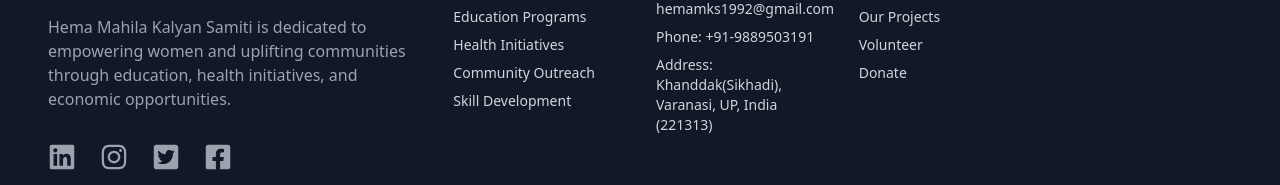
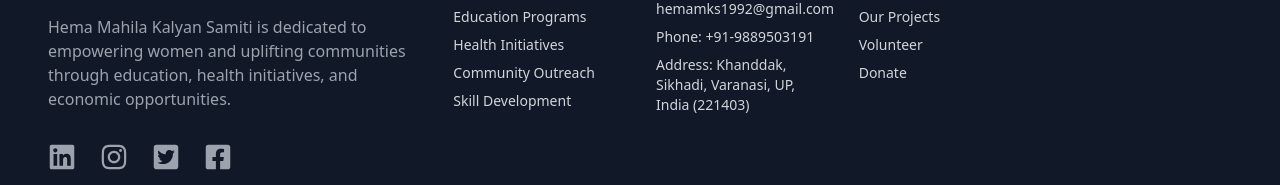
Before and after one commit to Atulsingh-123/hmks1992, a React (Vite) app: page / in a window 1280 px wide. Shown: the part 3778-3963 px from the top of the page. Built offline with nearby package versions, Linux system fonts and the light colour scheme.

Commit message:
fixed address

```diff
--- a/src/components/ContactUs.jsx
+++ b/src/components/ContactUs.jsx
@@ -65,7 +65,7 @@ const ContactUs = () => {
                             <h2 className="text-3xl font-bold text-green-600 mb-6 text-center">Our Contact Info</h2>
                             <div className="space-y-4">
                                 <p className="text-lg text-gray-700">
-                                    <strong>Address:</strong> 221313-Khandhak(Sikhari), Varanasi, India
+                                    <strong>Address:</strong> 221403-Khandhak, Sikhari, Varanasi, India
                                 </p>
                                 <p className="text-lg text-gray-700">
                                     <strong>Phone:</strong>+91-9889503191
--- a/src/components/Footer.jsx
+++ b/src/components/Footer.jsx
@@ -63,7 +63,7 @@ const Footer = () => {
                             <ul className="space-y-2 text-sm">
                                 <li>Email: <a href="mailto:info@hema-mahila.org" className="hover:text-blue-500 transition-colors duration-300">hemamks1992@gmail.com</a></li>
                                 <li>Phone: <a href="tel:1234567890" className="hover:text-blue-500 transition-colors duration-300">+91-9889503191</a></li>
-                                <li>Address: Khanddak(Sikhadi), Varanasi, UP, India (221313)</li>
+                                <li>Address: Khanddak, Sikhadi, Varanasi, UP, India (221403)</li>
                             </ul>
                         </div>
                     </div>
```
